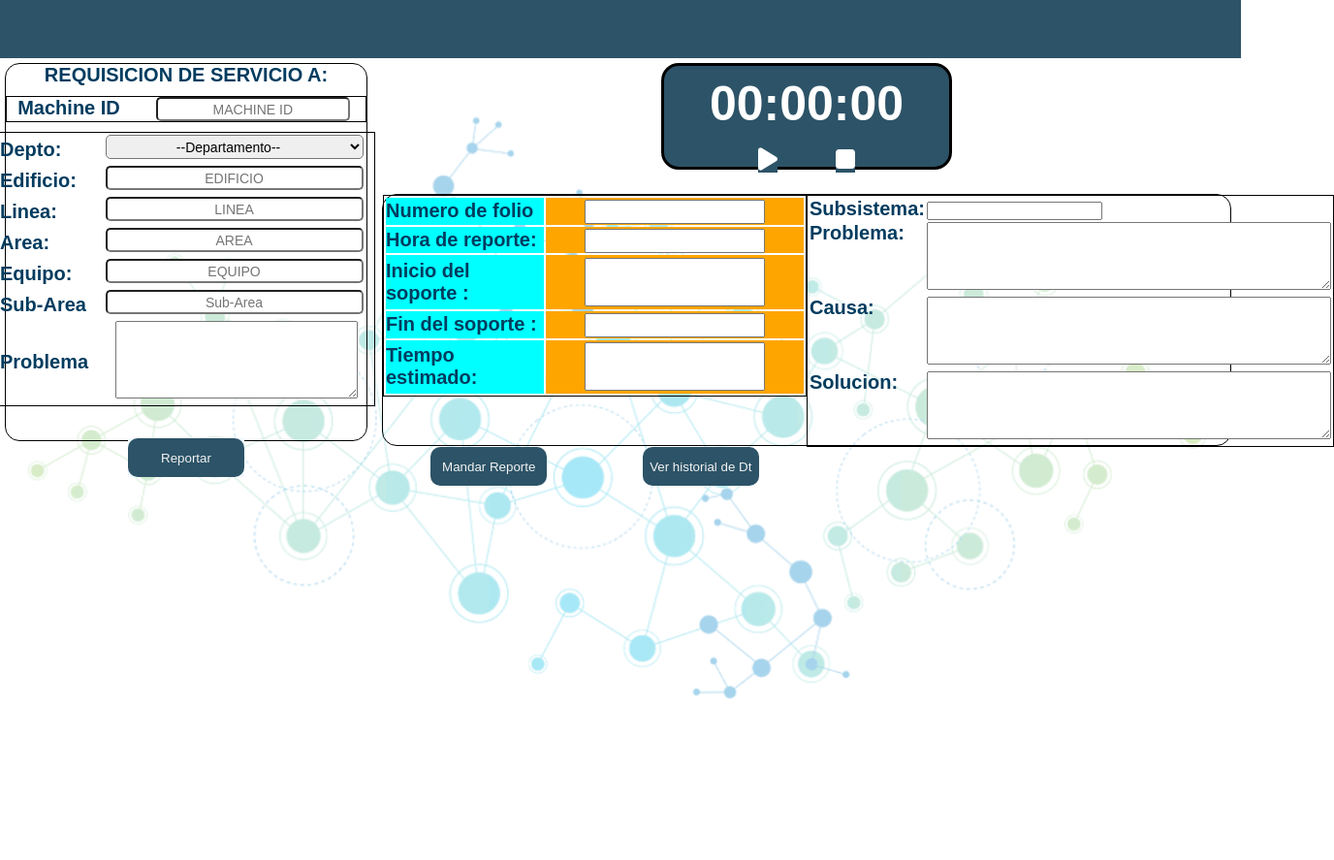
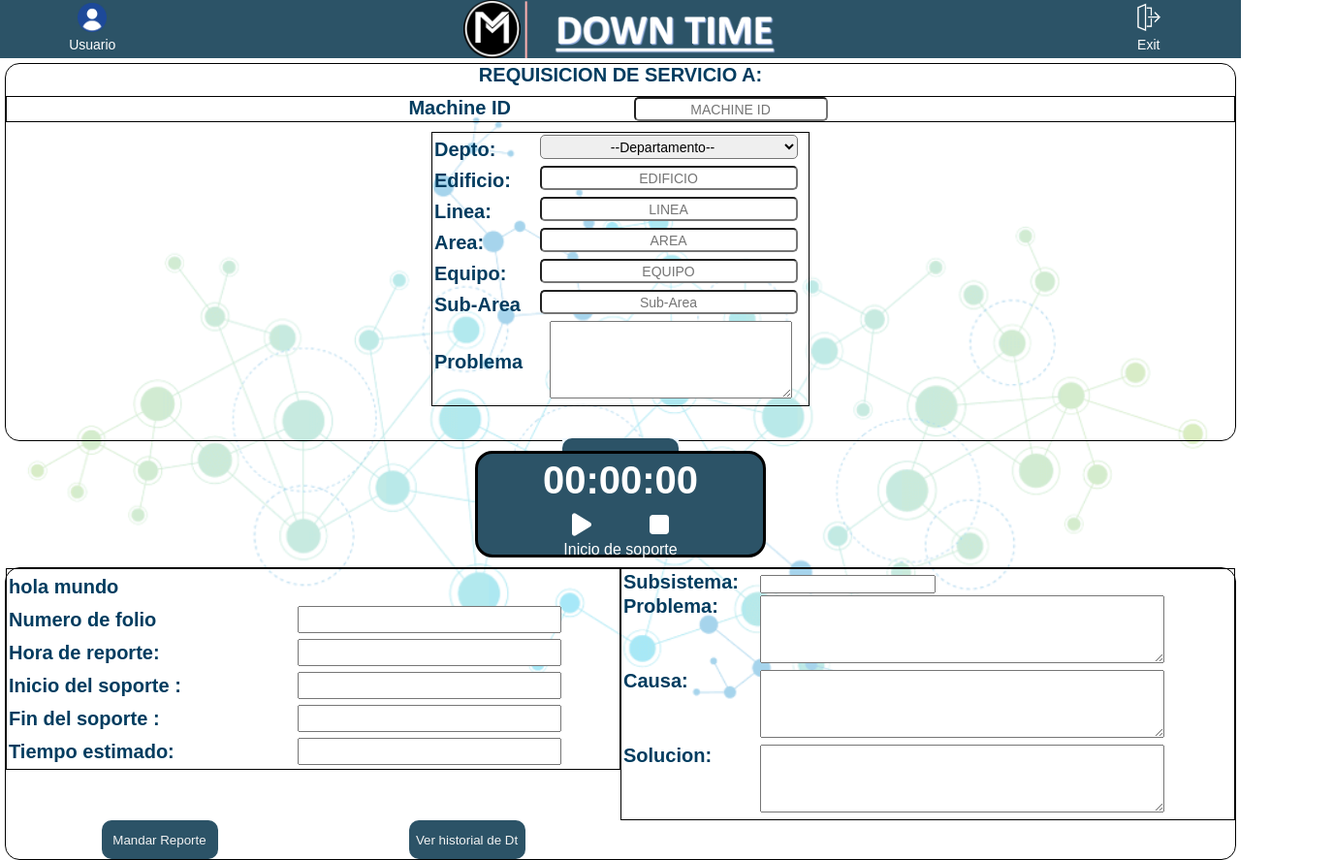
Before and after one commit to John-HG/MM, a plain HTML site: page index.html in a window 1280 px wide. Shown: the whole page at 97% size, 1376 px wide, since content can reach past the window. Before the commit the page ends 800 px from the top, so only its background shows below. Drawn offline with nearby package versions, Linux system fonts and the light colour scheme; a script that the page names is missing.

Commit message:
version ya bien

```diff
--- a/estilos/estilo_folio.css
+++ b/estilos/estilo_folio.css
@@ -6,24 +6,26 @@
     grid-area: contenedor_folio;
     font-size: 20px;
     font-weight: 700;
-    margin: 20px 10px;
+    /* background-color: blue; */
+    min-width: auto;
+    /* margin: 20px 10px; */
+    margin: 5px;
     color: var(--colortexto);
     border: 1px solid black;
     border-radius: 15px;
-    height: 32.5vh;
+    /* min-height: 32.5vh;    esta linea no funciona  */
     display: grid;
     grid-template:
     "folio"
     "llenado"
     "botones_folio";
-    justify-content: stretch;
+    /* justify-content: stretch; */
 
 
 }
 
 @media(min-width: 840px){
     .contenedor_folio{
-
         grid-template:
         "folio          llenado"
         /* "folio llenado" */
@@ -58,12 +60,12 @@
 }
 /* tabla folio  */
 .td_label_folio{
-    background-color: aqua;
+    /* background-color: aqua; */
     width: 38%;
 }
 .td_entrada_folio{
     text-align: center;
-    background-color: orange;
+    /* background-color: orange;    */
 
 }
 .input_tabla_folio{
--- a/estilos/estilo_form.css
+++ b/estilos/estilo_form.css
@@ -10,6 +10,7 @@
 /* Se va a generar la alineacion de los elementos de todo form */
 .form_Auto{
     grid-area: form_Auto;
+
     display: flex;
     flex-direction: column;
     align-items: center;
--- a/estilos/estilo_grid.css
+++ b/estilos/estilo_grid.css
@@ -23,20 +23,22 @@ body {
   display:grid;
   height: 100%;
   /* gap: 5px; */
+  /* overflow: scroll; */
   grid-template:
   "header_Tiulo"     60px
-  "form_Auto"        45vh
-  "contenedor_reloj" 150px
-  "contenedor_folio" 400px/
+  "form_Auto"        50%
+  "contenedor_reloj" 15%
+  "contenedor_folio" auto/
       auto;
 
 }
-@media(min-width: 840px){
+/* 780 */
+@media(min-width: 1321px){
   .contenedor{
     grid-template:
     "header_Tiulo     header_Tiulo"    60px
     "form_Auto    contenedor_reloj" 15%
-    "form_Auto    contenedor_folio" 35vh /
+    "form_Auto    contenedor_folio" 35% /
           30%         70%;
   }
 }
--- a/estilos/estilo_reloj.css
+++ b/estilos/estilo_reloj.css
@@ -13,18 +13,16 @@
     align-items:center ;
     justify-content: center;
     margin: 5px;
+    font-family: 'Share Tech Mono', monospace;
 
-    font-family: 'Share Tech Mono', monospace;
-    /* background: rgb(2,0,36); */
-    /* background: radial-gradient(circle, rgba(2,0,36,1) 0%, rgba(39,70,142,1) 100%);  */
 }
 .aviso_tiempo{
     /* background-color:bisque ; */
     margin-top: 3px;
     font-family: 'Share Tech Mono', monospace;
-    font-weight: 600;
+    /* font-weight: 500; */
     color: white;
-    font-size: 15px;
+    /* font-size: 14px; */
 }
 
 .div_carcasa{
@@ -38,9 +36,9 @@
     border-style: solid;
 }
 .div_tiempo{
-    margin: 10px;
+    margin: 5px;
     color: white;
-    font-size: 50px;
+    font-size: 40px;
     font-weight: 600;
 }
 .div_botones_timer{
--- a/index.html
+++ b/index.html
@@ -15,7 +15,7 @@
     <link rel="stylesheet" href="/estilos/estilo_folio.css">
 
     <link rel="preconnect" href="https://fonts.googleapis.com">
-    <link rel="preconnect" href="https://fonts.gstatic.com" crossorigin>
+    <link rel="preconnect" hr   ef="https://fonts.gstatic.com" crossorigin>
     <link href="https://fonts.googleapis.com/css2?family=Share+Tech+Mono&display=swap" rel="stylesheet">
 
 
@@ -26,7 +26,17 @@
 </head>
 <body class = contenedor>
     <header class="header_Tiulo" >
-
+        <div class="diviconoUsuario">
+            <img src="/imagenes/iconos/Usuario.png" class ="iconoUsuario">
+            <label class="nombreUsuario">Usuario </label>
+         </div>
+         <div class="divTitulo">
+             <img src="/imagenes/iconos/down_time.png" class="iconoTitulo">
+         </div>
+         <div class="divExit">
+             <img src="/imagenes/iconos/Exit.png" class="iconoExit">
+             <label class="labelExit"> Exit</label>
+         </div>
     </header>
     <form class = "form_Auto" >
         <label class="titulo">REQUISICION DE SERVICIO A:</label>
@@ -120,6 +130,9 @@
         <!-- tabla de llando del folio y de los tiempos de inicio del soporte -->
         <table class="tabla_folio">
             <tr>
+                <td colspan="2" class="td_lable_folio"> hola mundo</td>
+            </tr>
+            <tr>
                 <td class="td_label_folio"><label for="folioTxt" class="labelFolio">Numero de folio</label></td>
                 <td class="td_entrada_folio"><input type="text" class="input_tabla_folio" id="inputFolio" readonly></td>
             </tr>
```
